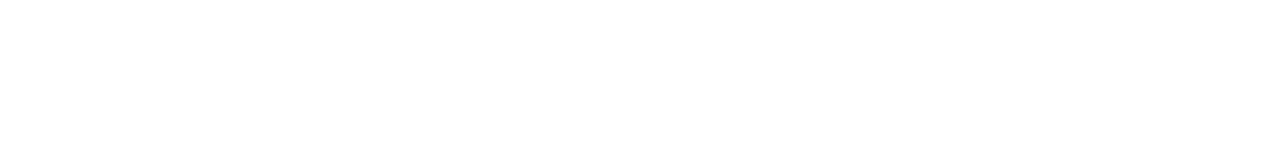
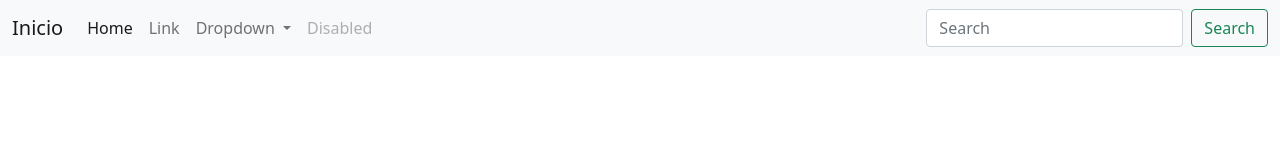
Before and after one commit to magdalenagprat/GabrielaRiosP.github.io, a plain HTML site: page index.html in a window 1280 px wide. Drawn offline with nearby package versions, Linux system fonts and the light colour scheme.

Commit message:
añadir navbar

```diff
--- a/index.html
+++ b/index.html
@@ -10,6 +10,41 @@
 
 </head>
 <body>
-
+    <nav class="navbar navbar-expand-lg navbar-light bg-light">
+        <div class="container-fluid">
+          <a class="navbar-brand" href="#">Inicio</a>
+          <button class="navbar-toggler" type="button" data-bs-toggle="collapse" data-bs-target="#navbarSupportedContent" aria-controls="navbarSupportedContent" aria-expanded="false" aria-label="Toggle navigation">
+            <span class="navbar-toggler-icon"></span>
+          </button>
+          <div class="collapse navbar-collapse" id="navbarSupportedContent">
+            <ul class="navbar-nav me-auto mb-2 mb-lg-0">
+              <li class="nav-item">
+                <a class="nav-link active" aria-current="page" href="#">Home</a>
+              </li>
+              <li class="nav-item">
+                <a class="nav-link" href="#">Link</a>
+              </li>
+              <li class="nav-item dropdown">
+                <a class="nav-link dropdown-toggle" href="#" id="navbarDropdown" role="button" data-bs-toggle="dropdown" aria-expanded="false">
+                  Dropdown
+                </a>
+                <ul class="dropdown-menu" aria-labelledby="navbarDropdown">
+                  <li><a class="dropdown-item" href="#">Action</a></li>
+                  <li><a class="dropdown-item" href="#">Another action</a></li>
+                  <li><hr class="dropdown-divider"></li>
+                  <li><a class="dropdown-item" href="#">Something else here</a></li>
+                </ul>
+              </li>
+              <li class="nav-item">
+                <a class="nav-link disabled" href="#" tabindex="-1" aria-disabled="true">Disabled</a>
+              </li>
+            </ul>
+            <form class="d-flex">
+              <input class="form-control me-2" type="search" placeholder="Search" aria-label="Search">
+              <button class="btn btn-outline-success" type="submit">Search</button>
+            </form>
+          </div>
+        </div>
+      </nav>
 </body>
 </html>
```
